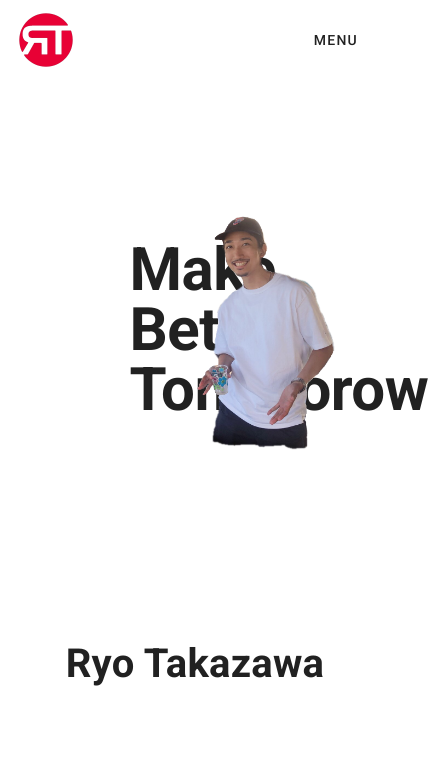
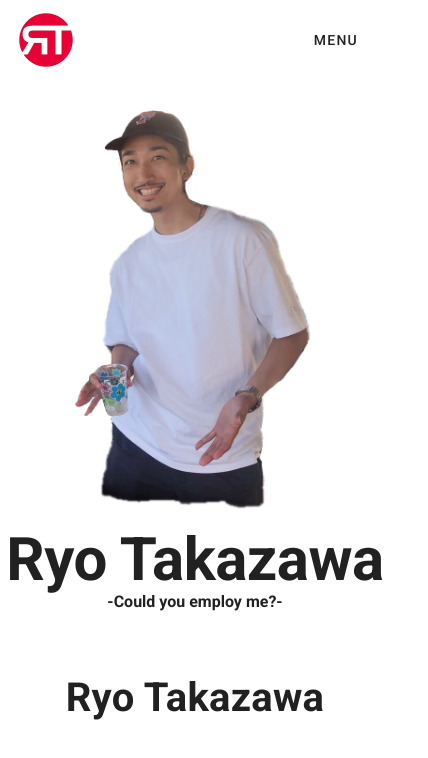
Before and after one commit to ryotakazawa/vuejs_profile_spa, a Vue app: page / in a window 390 px wide. Shown: the top 758 px of the page, 428 px wide, since content can reach past the window. Built offline with nearby package versions, Linux system fonts and the light colour scheme.

Commit message:
modified for smart phone #16

```diff
--- a/src/components/Top.vue
+++ b/src/components/Top.vue
@@ -1,18 +1,36 @@
 <template>
   <v-container>
     <v-layout
-
+      v-if="$vuetify.breakpoint.xs"
+      text-center
+      row
+      wrap
+      >
+      <v-flex >
+        <v-img
+          :src="require('../assets/topPage.png')"
+          contain
+          height="450"
+        ></v-img>
+      </v-flex>
+      <v-flex>
+        <h1 class="display-3 font-weight-bold">Ryo Takazawa</h1>
+        <h4>-Could you employ me?-</h4>
+      </v-flex>
+    </v-layout>
+    <v-layout
+      v-else
       align-center
       row
       wrap
       >
       <v-flex xs3 >
-
       </v-flex>
-      <v-flex xs2 >
-        <h1 class="display-3 font-weight-bold pl-8">Make<br/>Better<br/>Tommorow<br/></h1>
+      <v-flex xs3 class="pl-8">
+        <h1 class="display-3 font-weight-bold">Ryo Takazawa</h1>
+        <h4>-Could you employ me?-</h4>
       </v-flex>
-      <v-flex xs6 class="pl-4">
+      <v-flex xs5 class="pl-4">
         <v-img
           :src="require('../assets/topPage.png')"
           contain
@@ -20,7 +38,6 @@
         ></v-img>
       </v-flex>
       <v-flex xs2 >
-
       </v-flex>
     </v-layout>
   </v-container>
```
